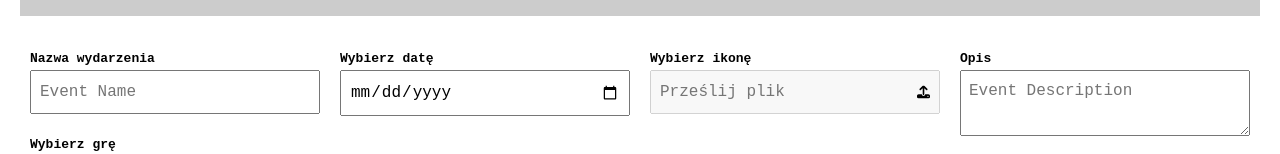
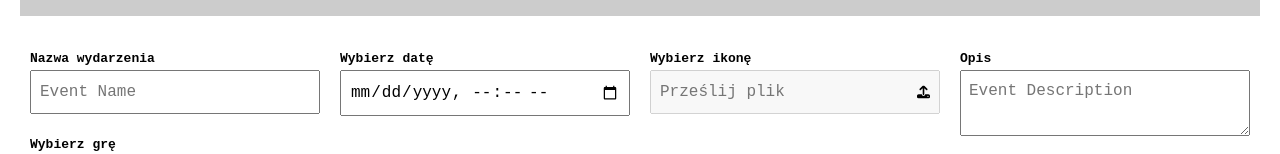
Before and after one commit to PO-2023Z/larpex-fe, a React (Vite) app in the folder larpex-web-fe/: page /create-event in a window 1280 px wide. Shown: the part 174-328 px from the top of the page. Built offline with nearby package versions, Linux system fonts and the light colour scheme.

Commit message:
Fix end date (#14)
fix end date
add local datetime instead of date

```diff
--- a/larpex-web-fe/src/ucCreateEvent/views/CreateEventPage.tsx
+++ b/larpex-web-fe/src/ucCreateEvent/views/CreateEventPage.tsx
@@ -61,12 +61,15 @@ const CreateEventPage: React.FC<CreateEventPageProps> = () => {
   const handleEventCreation = async () => {
     try {
       console.log(selectedGame);
+      const startDateObj = new Date(selectedDate!);
+      const eventDurationInHrs = 2;
+      const endDate = new Date(startDateObj.getTime() + eventDurationInHrs * 60 * 60 * 1000);
       const eventId = await createEvent({
         name: eventName,
         game: selectedGame,
         location: selectedLocation,
         startDate: selectedDate!,
-        endDate: selectedDate!,
+        endDate: endDate.toISOString(),
         employeeDescription: eventDescription,
         pricePerUser: costPerPerson!});
 
@@ -146,7 +149,7 @@ const CreateEventPage: React.FC<CreateEventPageProps> = () => {
 
           <label>
             <span>Wybierz datę</span>
-            <input type="date" name="selectedDate" onChange={(e) => setSelectedDate(e.target.value)}/>
+            <input type="datetime-local" name="selectedDate" onChange={(e) => setSelectedDate(e.target.value)}/>
           </label>
 
         </div>
--- a/larpex-web-fe/src/ucEditEvent/logic/EventService.ts
+++ b/larpex-web-fe/src/ucEditEvent/logic/EventService.ts
@@ -4,12 +4,16 @@ import { EventDTO, UpdateEventDTO } from "../../api/larpex-api";
 import { EditEventDto } from "../viewModels/EditEventDto";
 
 export const handleEditEvent = async (editEventDto: EditEventDto): Promise<EventDTO | undefined> => {
-    // Mocked API call (replace with actual API call)=
+
+    const startDateObj = new Date(editEventDto.date);
+    const eventDurationInHrs = 2;
+    const endDate = new Date(startDateObj.getTime() + eventDurationInHrs * 60 * 60 * 1000);
+
     const event = await editEvent(editEventDto.eventId, {
       clientDescription: '',
       currentlySignedPlayers: 0,
       employeeDescription: editEventDto.description,
-      endDate: editEventDto.date,
+      endDate: endDate.toUTCString(),
       eventStatus: 'Created',
       name: editEventDto.eventName,
       pricePerUser: editEventDto.price,
--- a/larpex-web-fe/src/ucEditEvent/views/EditEventPage.tsx
+++ b/larpex-web-fe/src/ucEditEvent/views/EditEventPage.tsx
@@ -193,7 +193,7 @@ const EditEventPage: React.FC<EditEventPageProps> = () => {
 
           <label>
             <span>Wybierz datę</span>
-            <input type="date" name="selectedDate" value={selectedDate} onChange={(e) => setSelectedDate(e.target.value)}/>
+            <input type="datetime-local" name="selectedDate" value={selectedDate} onChange={(e) => setSelectedDate(e.target.value)}/>
           </label>
 
         </div>
```
